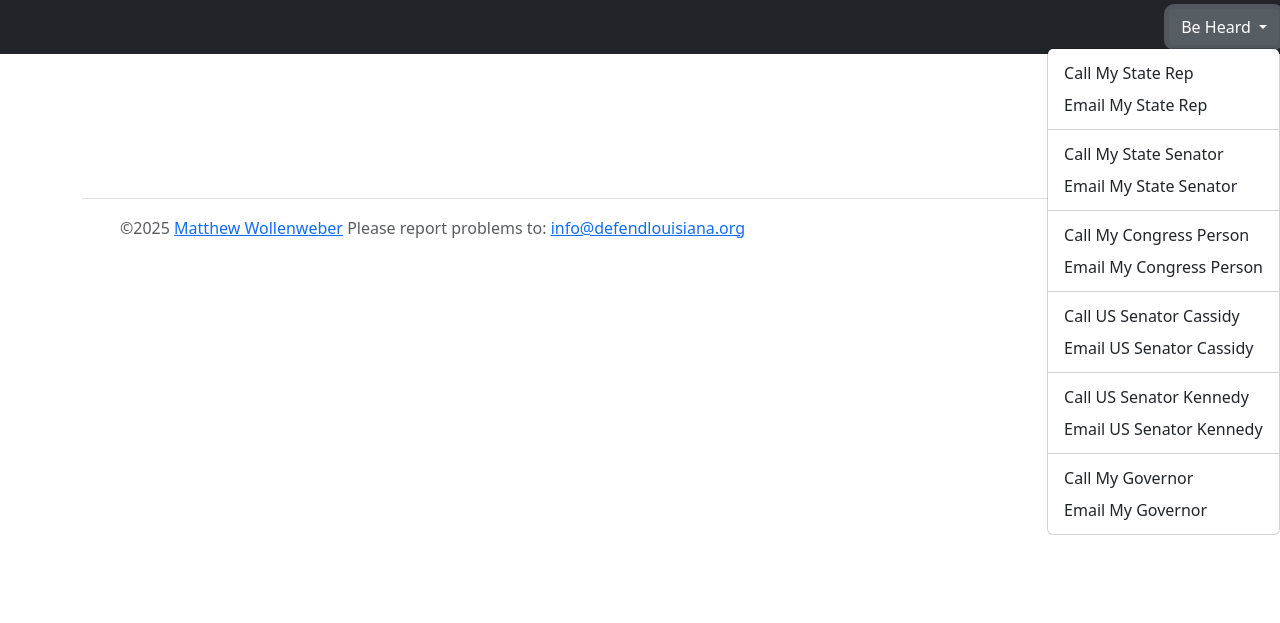
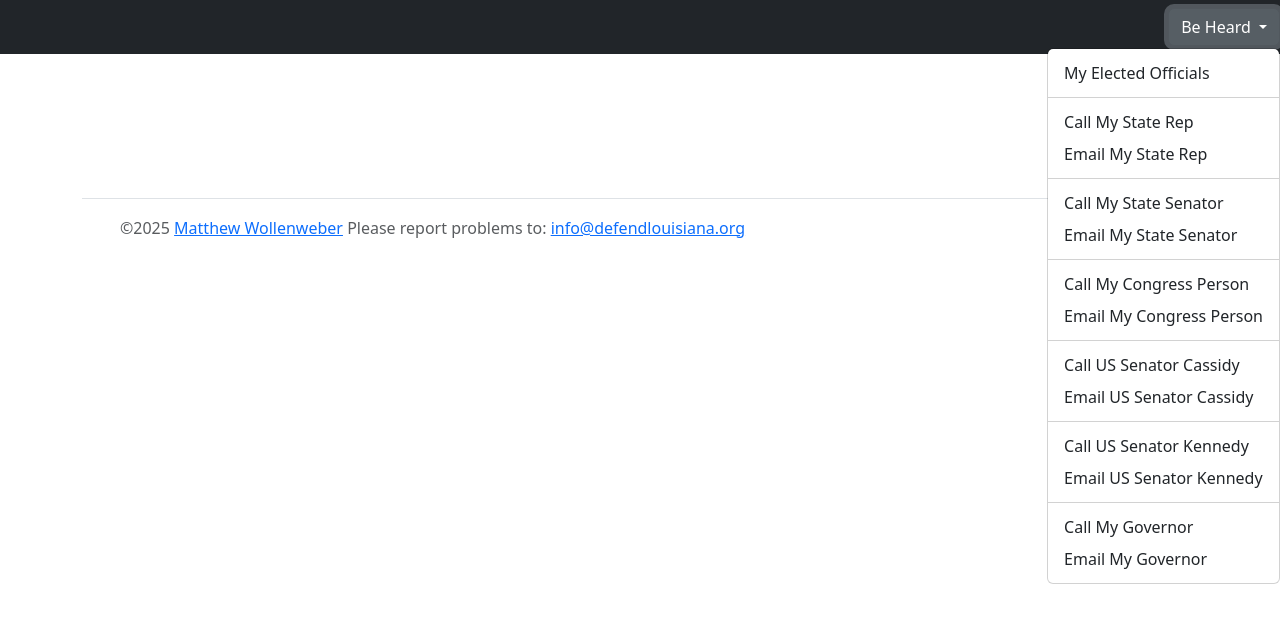
Before and after one commit to mwollenweber/LALookup, a Django app: page /callMyGov in a window 1280 px wide, after a click on "Be Heard". Shown: the top 623 px of the page. Run offline with Django 4.2, Linux system fonts and the light colour scheme; data comes from the database, SQL or seed files in the repository; parts of the project's set-up code (start-up, migrations or seed data) failed here and were passed over; some libraries are stand-ins or nearby versions.

Commit message:
do it live

```diff
--- a/LALookup/templates/base.html
+++ b/LALookup/templates/base.html
@@ -69,6 +69,8 @@
                   Be Heard
               </button>
               <ul class="dropdown-menu dropdown-menu-lg-end">
+                  <li><a class="dropdown-item" href="/locateMe">My Elected Officials</a></li>
+                  <div class="dropdown-divider"></div>
                   <li><a class="dropdown-item" href="/callMyStateRep">Call My State Rep</a></li>
                   <li><a class="dropdown-item" href="/emailMyStateRep">Email My State Rep</a></li>
                   <div class="dropdown-divider"></div>
```
